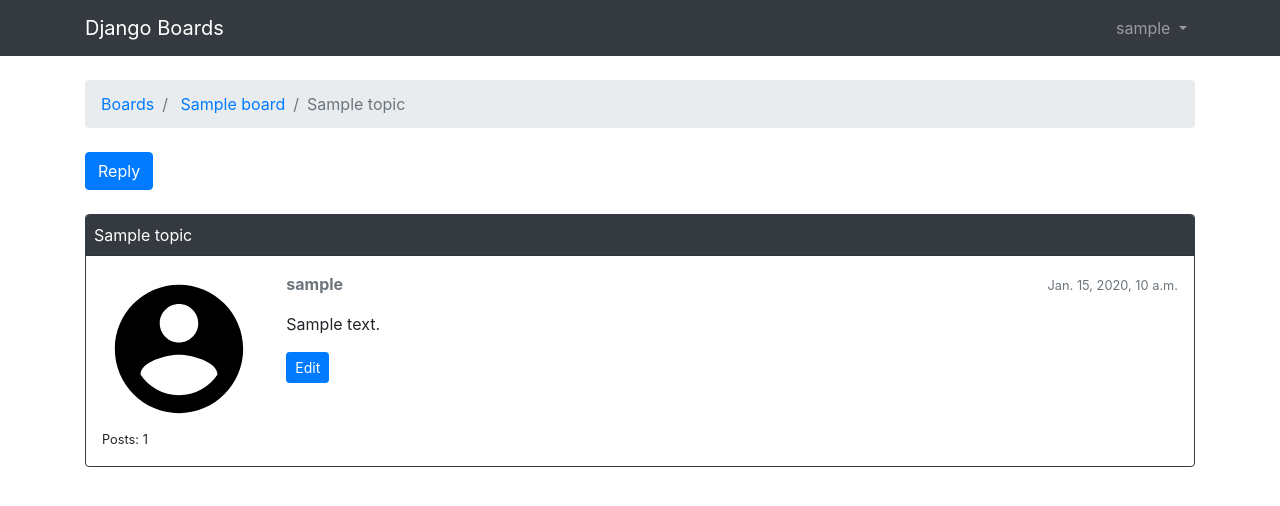
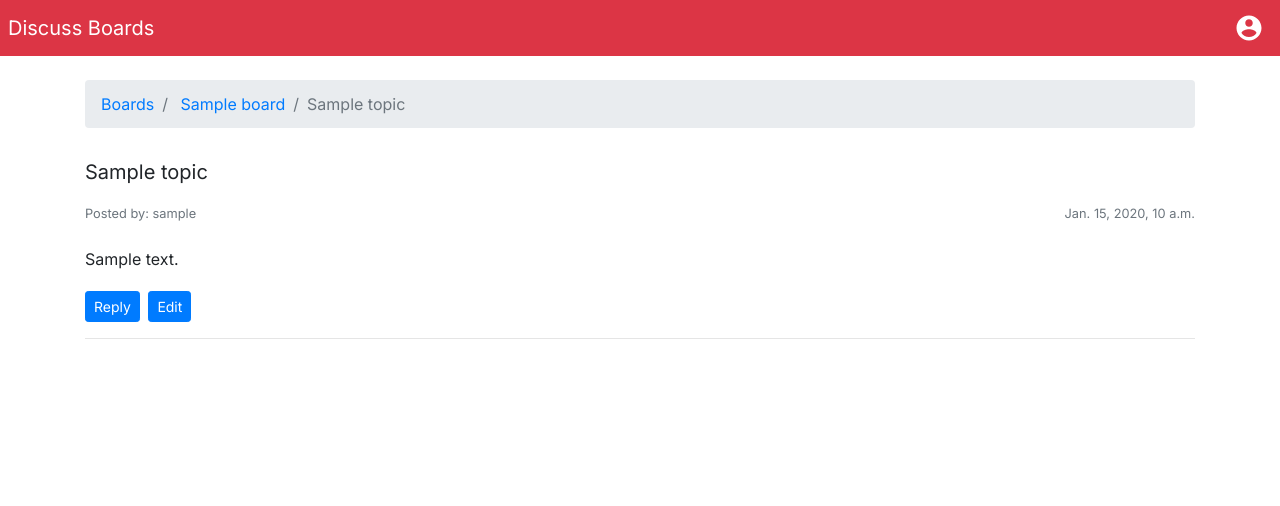
Before and after one commit to kasipavankumar/boards, a Django app: page /boards/1/topics/1/ in a window 1280 px wide. Shown: the top 506 px of the page. Run offline with Django 3.2, Linux system fonts and the light colour scheme; a user stored in the database is signed in; tables that the repository leaves empty hold one stand-in row (values such as "Sample post"); some libraries are stand-ins or nearby versions.

Commit message:
UI Redesign

```diff
--- a/requirements.txt
+++ b/requirements.txt
@@ -1,10 +1,8 @@
 asgiref==3.2.7
-dj-database-url==0.5.0
 Django==3.0.4
 django-heroku==0.3.1
 django-widget-tweaks==1.4.8
 gunicorn==20.0.4
-Markdown==3.2.1
 psycopg2==2.8.5
 python-decouple==3.3
 pytz==2019.3
--- /dev/null
+++ b/static/css/base.css
@@ -0,0 +1,21 @@
+@import url("https://fonts.googleapis.com/css2?family=Inter&display=swap");
+
+html {
+    scroll-behavior: smooth;
+}
+
+body {
+    font-family: "Inter", "Roboto", sans-serif;
+}
+
+.h-30 {
+    height: 30px;
+}
+
+.w-30 {
+    width: 30px;
+}
+
+.hover-op:hover {
+    opacity: 0.8;
+}
--- a/templates/base.html
+++ b/templates/base.html
@@ -7,39 +7,24 @@
         <meta name="viewport" content="width=device-width, initial-scale=1.0" />
         <title>{% block title %}Django Boards{% endblock %}</title>
 		<link rel="stylesheet" href="{% static 'css/bootstrap.min.css' %}">
+		<link rel="stylesheet" href="{% static 'css/base.css' %}">
 		<link rel="shortcut icon" href="{% static 'images/favicon/new-post.png' %}" type="image/x-icon">
 		{% block stylesheet %} {% endblock  %}
     </head>
     <body>
 		{% block body %}
-			<nav class="navbar navbar-expand-lg navbar-dark bg-dark">
-				<div class="container">
-					<a href="{% url 'home' %}" class="navbar-brand">Django Boards</a>
-					<button
-						class="navbar-toggler"
+			<nav class="navbar navbar-dark bg-danger p-2 mb-3">
+				<a href="{% url 'home' %}" class="navbar-brand">Discuss Boards</a>
+					{% if user.is_authenticated %}
+						<img
+							class="dropdown-toggle mr-2 h-30 w-30 hover-op"
 							type="button"
-						data-toggle="collapse"
-						data-target="#mainMenu"
-						aria-controls="mainMenu"
+							data-toggle="dropdown"
+							src="{% static 'images/icons/account_circle.svg' %}"
+							alt=""
+							aria-haspopup="true"
 							aria-expanded="false"
-						aria-label="Toggle Navigation"
-						style="border: none;">
-						<span class="navbar-toggler-icon"></span>
-					</button>
-
-					<div class="collapse navbar-collapse" id="mainMenu">
-						{% if user.is_authenticated %}
-							<ul class="navbar-nav ml-auto">
-								<li class="nav-item">
-									<a
-										href="#"
-										class="nav-link dropdown-toggle"
-										id="userMenu"
-										data-toggle="dropdown"
-										aria-haspopup="true"
-										aria-expanded="false">
-										{{ user.username }}
-									</a>
+						>
 
 						<div class="dropdown-menu dropdown-menu-right" aria-labelledby="userMenu">
 							<a href="#" class="dropdown-item">My account</a>
@@ -47,27 +32,25 @@
 							<div class="dropdown-divider"></div>
 							<a href="{% url 'logout' %}" class="dropdown-item">Log out</a>
 						</div>
-								</li>
-							</ul>
 					{% else %}
 						<form class="form-inline ml-auto">
-								<a href="{% url 'login' %}" class="btn btn-outline-secondary">Log in</a>
-								<a href="{% url 'signup' %}" class="btn btn-primary ml-2">Sign up</a>
+							<a href="{% url 'login' %}" class="btn btn-sm btn-success">Log in</a>
 						</form>
 					{% endif %}
-					</div>
-				</div>
 			</nav>
 
 			<div class="container">
 				<ol class="breadcrumb my-4">
 					{% block breadcrumb %}
-					{% endblock %}
+					{% endblock breadcrumb %}
 				</ol>
+
 				{% block content %}
-				{% endblock %}
+				{% endblock content %}
 			</div>
+
 		{% endblock body %}
+
 		<script src="{% static 'js/jquery-3.4.1.min.js' %}"></script>
 		<script src="{% static 'js/popper.min.js' %}"></script>
 		<script src="{% static 'js/bootstrap.min.js' %}"></script>
--- a/templates/base_accounts.html
+++ b/templates/base_accounts.html
@@ -2,14 +2,10 @@
 
 {% load static %}
 
-{% block stylesheet %}
-    <link rel="stylesheet" href="{% static 'css/accounts.css' %}">
-{% endblock %}
-
 {% block body %}
     <div class="container">
         <h1 class="text-center logo my-4">
-        	<a class="text-decoration-none" href="{% url 'home' %}">Django Boards</a>
+        	<a href="{% url 'home' %}" class="text-decoration-none">Discuss Boards</a>
         </h1>
 		{% block content %}
 		{% endblock %}
--- a/templates/signup.html
+++ b/templates/signup.html
@@ -5,7 +5,6 @@
 {% block content %}
     <div class="row justify-content-center">
         <div class="col-lg-8 col-md-10 col-sm-12">
-            <div class="card">
             <div class="card-body">
                 <h3 class="card-title">Sign up</h3>
                 <form method="post" novalidate>
@@ -18,10 +17,9 @@
                     </button>
                 </form>
             </div>
-                <div class="card-footer text-muted text-center">
+            <div class="text-muted text-center mb-2">
                 Already have an account? <a class="text-decoration-none" href="#">Log in</a>
             </div>
         </div>
     </div>
-    </div>
 {% endblock content %}
--- a/templates/topic_posts.html
+++ b/templates/topic_posts.html
@@ -15,60 +15,43 @@
 {% endblock breadcrumb %}
 
 {% block content %}
-    <div class="mb-4">
-        <a href="{% url 'reply_topic' topic.board.pk topic.pk %}" class="btn btn-primary" role="button">
-            Reply
-        </a>
-    </div>
+    {% for post in posts %}
 
-    {% for post in posts %}
-        <div
-            id="{{ post.pk }}"
-            class="card {% if forLoop.last %} mb-4 {% else %} mb-2 {% endif %} {% if forloop.first %} border-dark {% endif %}">
-            {% if forloop.first %}
-                <div class="card-header text-white bg-dark py-2 px-2">
-                    {{ topic.subject }}
-                </div>
-            {% endif %}
-            <div class="card-body p-3">
-                <div class="row">
-                    <div class="col-2">
-                        <img
-                            src="{% static 'images/avatars/avatar.svg' %}"
-                            alt="{{ post.created_by.username }}"
-                            class="w-100"
-                        >
-                        <small>Posts: {{ post.created_by.posts.count }}</small>
-                    </div>
-                    <div class="col-10">
-                        <div class="row mb-3">
-                            <div class="col-6">
-                                <strong class="text-muted">
-                                    {{ post.created_by.username }}
-                                </strong>
-                            </div>
-                            <div class="col-6 text-right">
-                                <small class="text-muted">
+        <div id="{{ post.pk }}" class="post">
+            <h5 class="post-title mb-1 py-2">{{ topic.subject }}</h5>
+            <div class="post-details d-flex w-100 justify-content-between py-2 mb-2">
+                <small class="text-muted d-block">
+                    Posted by: {{ post.created_by.username }}
+                </small>
+                <small class="text-muted d-block">
                     {{ post.created_at }}
                 </small>
             </div>
+            <div class="post-description">
+                <p class="mb-1 mt-3">
+                    {{ post.message }}
+                </p>
             </div>
-                        {{ post.message }}
+        </div>
+
+        <div class="post__actions">
+            <a
+                href="{% url 'reply_topic' topic.board.pk topic.pk %}"
+                class="btn btn-primary btn-sm mt-3">
+                Reply
+            </a>
             {% if post.created_by == user %}
-                            <div class="mt-3">
                 <a
                     href="{% url 'edit_post' post.topic.board.pk post.topic.pk post.pk %}"
-                                    class="btn btn-primary btn-sm"
+                    class="btn btn-primary btn-sm ml-1 mt-3"
                     role="button"
                 >
                     Edit
                 </a>
-                            </div>
             {% endif %}
         </div>
-                </div>
-            </div>
-        </div>
+
+        <hr>
     {% endfor %}
 
     {% include 'includes/pagination.html' %}
```
Also changed, not shown: myproject/settings.py (+5 -6 lines), templates/home.html (+7 -26 lines), templates/login.html (+3 -5 lines), templates/topics.html (+18 -39 lines), static/images/icons/account_circle.svg (added). Lines whose indentation alone changed are shown as unchanged.
